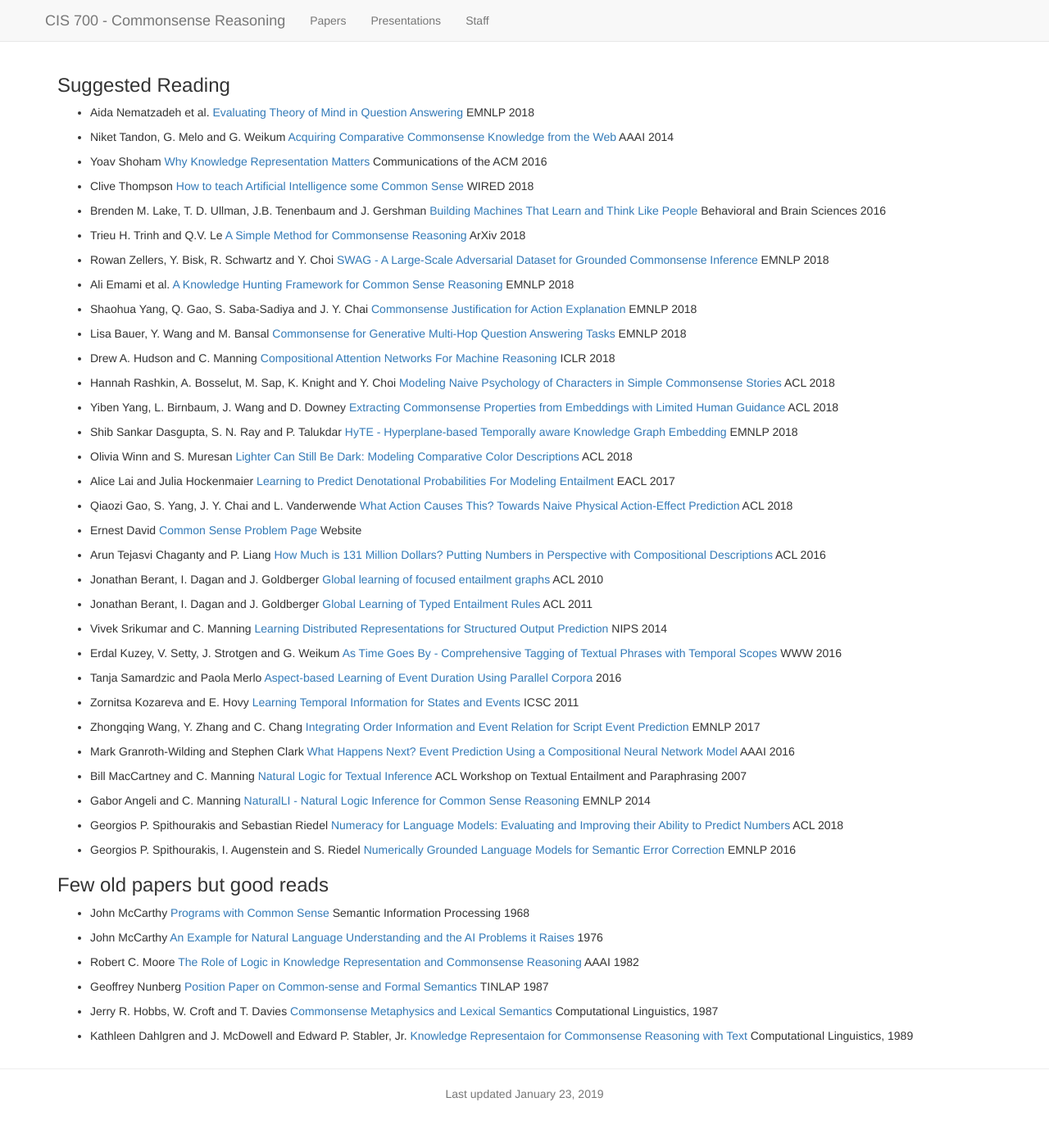
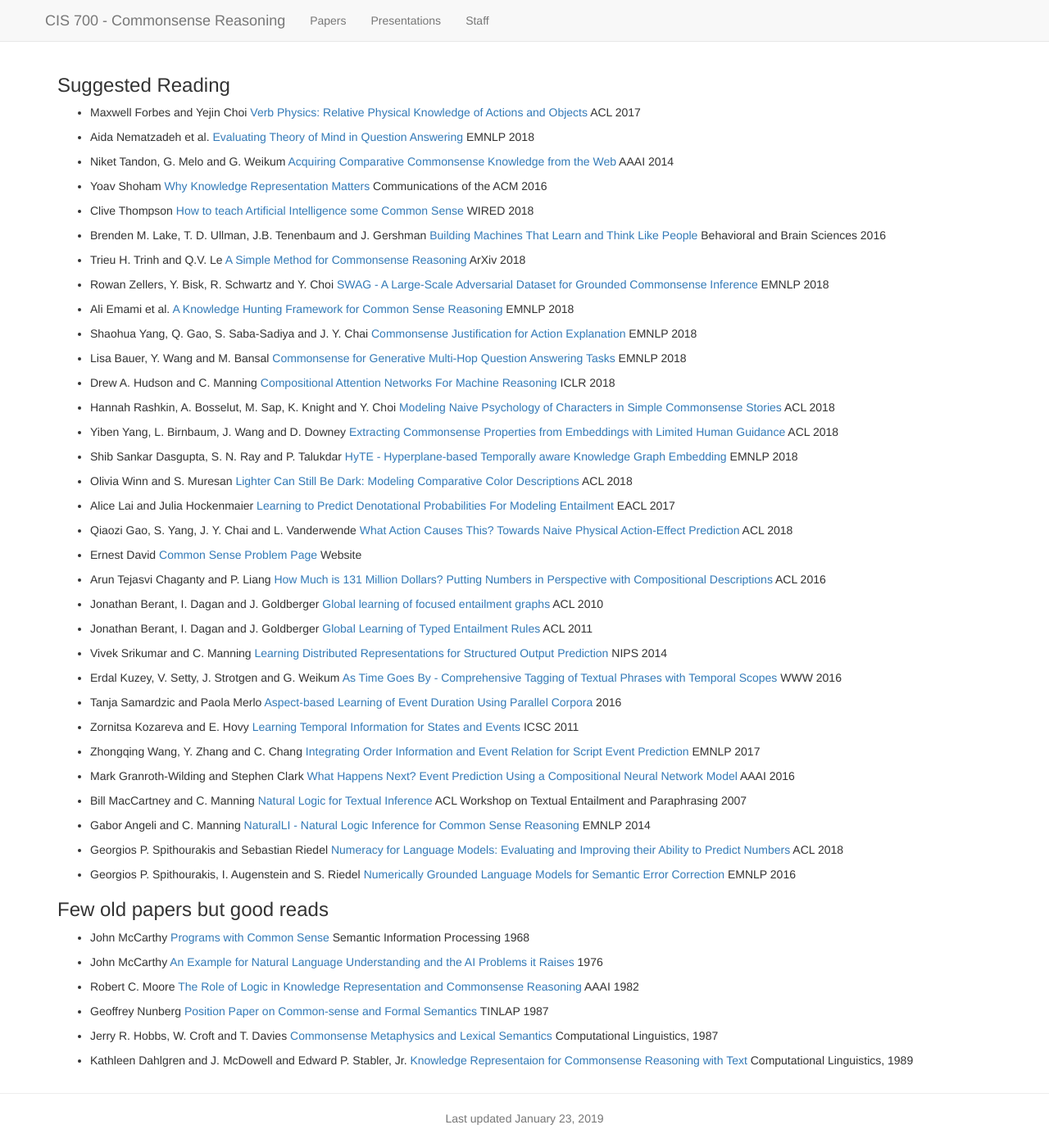
Before and after one commit to nitishgupta/cis700dr, a Jekyll site: the page built from papers.md, in a window 1280 px wide. Shown: the whole page at 82% size. Built offline with Jekyll 4.4.1, drawn with Linux system fonts in a browser that asks for light colours; nearby versions of some CDN libraries; a script that is not in the unit is left out; before the commit the page ends 1365 px from its top, so only the background shows below that.

Commit message:
new paper

```diff
--- a/_data/papers.yaml
+++ b/_data/papers.yaml
@@ -1,5 +1,13 @@
 # Add date: YEAR-MONTH-DATE format
 suggested:
+    -
+        authors: Maxwell Forbes and Yejin Choi
+        title: 'Verb Physics: Relative Physical Knowledge of Actions and Objects'
+        link: https://arxiv.org/pdf/1706.03799.pdf
+        venue: ACL 2017
+        date:
+        presenters:
+        nopresent:
     -
         authors: Aida Nematzadeh et al.
         title: Evaluating Theory of Mind in Question Answering
```
